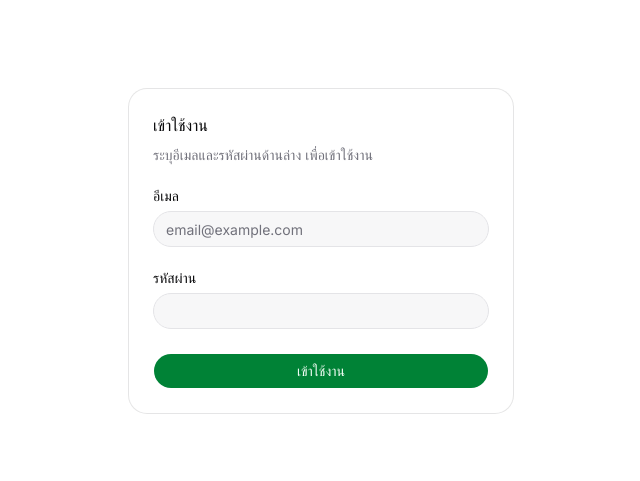
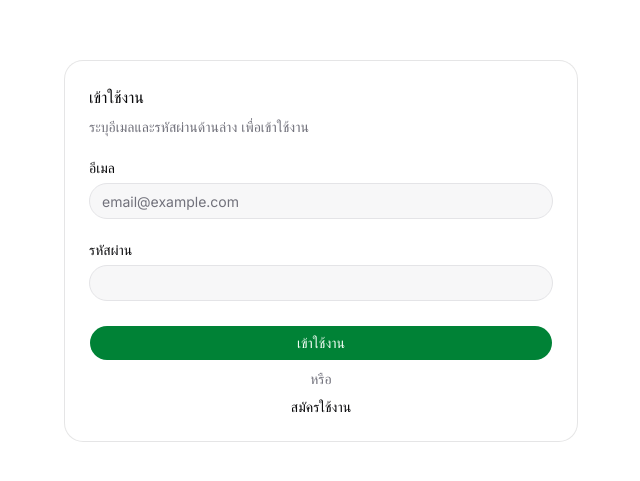
Before and after one commit to Thuttaphol/money-tracking, a Next.js app: page /signin in a window 1280 px wide. Shown: the part 149-630 px from the top of the page, without its empty margins (319-959 px from the left). Built offline with nearby package versions, Linux system fonts and the light colour scheme; no server answers.

Commit message:
feat: add link to signin page in signup form and vice versa; adjust form layout

```diff
--- a/app/signin/components/signin-form.tsx
+++ b/app/signin/components/signin-form.tsx
@@ -12,7 +12,9 @@ import {
 import { Input } from "@/components/ui/input";
 import { Label } from "@/components/ui/label";
 import { useState, type SubmitEvent } from "react";
+import Link from "next/link";
 import { useRouter } from "next/navigation";
+
 import { FormState } from "@/definitions/signin-definitions";
 import { validateSignin } from "../lib/signin";
 
@@ -63,7 +65,7 @@ export function SigninForm() {
   }
 
   return (
-    <form onSubmit={handleSubmit} className="w-full max-w-sm">
+    <form onSubmit={handleSubmit} className="w-full max-w-lg">
       <Card>
         <CardHeader>
           <CardTitle>เข้าใช้งาน</CardTitle>
@@ -99,6 +101,8 @@ export function SigninForm() {
           <Button type="submit" disabled={isPending} className="w-full">
             เข้าใช้งาน
           </Button>
+          <div className="text-muted-foreground">หรือ</div>
+          <Link href="/signup">สมัครใช้งาน</Link>
         </CardFooter>
       </Card>
     </form>
--- a/app/signup/components/signup-form.tsx
+++ b/app/signup/components/signup-form.tsx
@@ -11,8 +11,10 @@ import {
 } from "@/components/ui/card";
 import { Input } from "@/components/ui/input";
 import { Label } from "@/components/ui/label";
+import { useActionState } from "react";
+import Link from "next/link";
+
 import { signup } from "../lib/signup";
-import { useActionState } from "react";
 
 export function SignupForm() {
   const [state, action, pending] = useActionState(signup, undefined);
@@ -78,6 +80,8 @@ export function SignupForm() {
           <Button type="submit" disabled={pending} className="w-full">
             สมัครใช้งาน
           </Button>
+          <div className="text-muted-foreground">หรือ</div>
+          <Link href="/signin">เข้าใช้งาน</Link>
         </CardFooter>
       </Card>
     </form>
```
